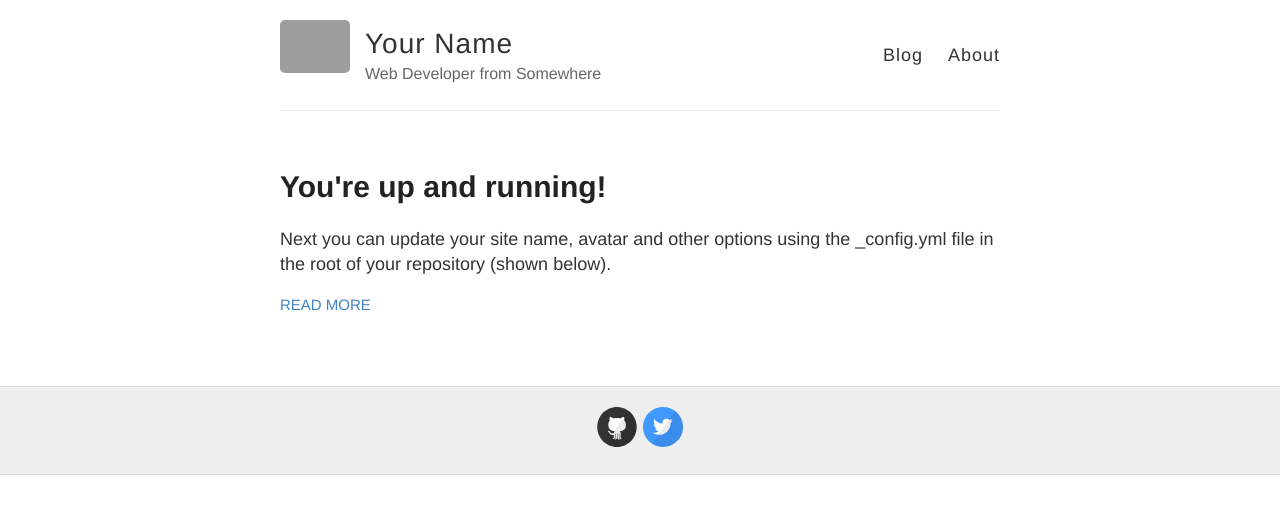
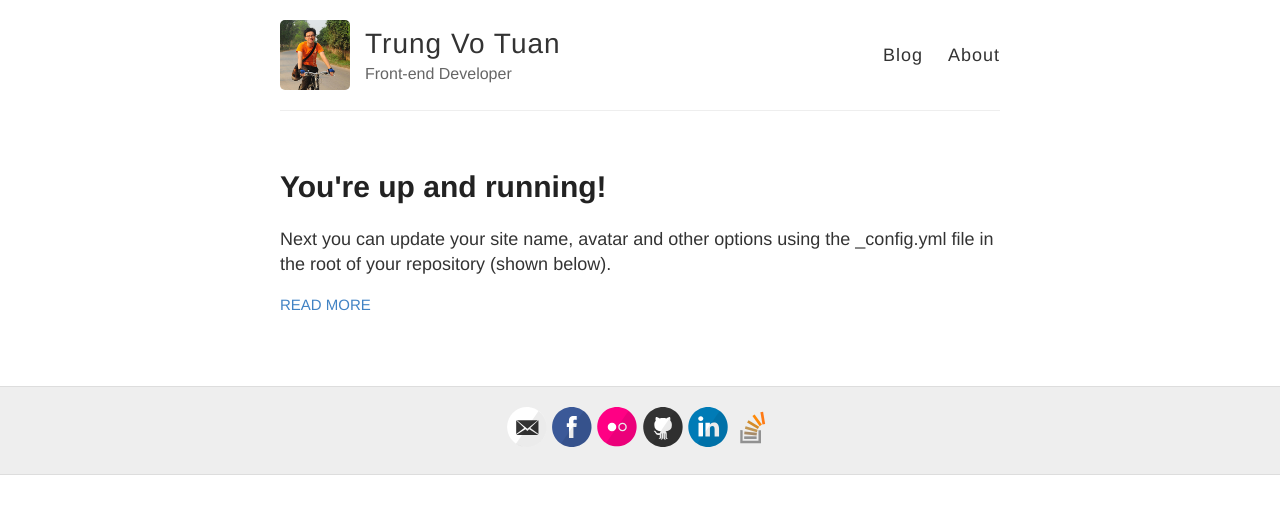
Before and after one commit to trungk18/trungk18.github.io, a Jekyll site: the page built from index.html, in a window 1280 px wide. Shown: the top 514 px of the page. Built offline with Jekyll 4.4.1, drawn with Linux system fonts in a browser that asks for light colours; some of the changed lines change nothing that is shown; grey boxes are pictures that could not be loaded.

Commit message:
Update profile

```diff
--- a/_config.yml
+++ b/_config.yml
@@ -3,13 +3,13 @@
 #
 
 # Name of your site (displayed in the header)
-name: Your Name
+name: Trung Vo Tuan
 
 # Short bio or description (displayed in the header)
-description: Web Developer from Somewhere
+description: Front-end Developer
 
 # URL of your avatar or profile pic (you could use your GitHub profile pic)
-avatar: https://raw.githubusercontent.com/barryclark/jekyll-now/master/images/jekyll-logo.png
+avatar: https://raw.githubusercontent.com/trungk18/trungk18.github.io/master/images/profile.png
 
 #
 # Flags below are optional
@@ -18,16 +18,16 @@ avatar: https://raw.githubusercontent.com/barryclark/jekyll-now/master/images/je
 # Includes an icon in the footer for each username you enter
 footer-links:
   dribbble:
-  email:
-  facebook:
-  flickr:
-  github: barryclark/jekyll-now
+  email: trungk18@gmail.com
+  facebook: trungk18
+  flickr: trungk18
+  github: trungk18
   instagram:
-  linkedin:
+  linkedin: trungk18
   pinterest:
   rss: # just type anything here for a working RSS icon
-  twitter: jekyllrb
-  stackoverflow: # your stackoverflow profile, e.g. "users/50476/bart-kiers"
+  twitter:
+  stackoverflow: users/3375906/trungk18
   youtube: # channel/<your_long_string> or user/<user-name>
   googleplus: # anything in your profile username that comes after plus.google.com/
 
@@ -37,11 +37,11 @@ footer-links:
 disqus:
 
 # Enter your Google Analytics web tracking code (e.g. UA-2110908-2) to activate tracking
-google_analytics:
+google_analytics: UA-80363801-1
 
 # Your website URL (e.g. http://barryclark.github.io or http://www.barryclark.co)
 # Used for Sitemap.xml and your RSS feed
-url:
+url: http://trungk18.github.io/
 
 # If you're hosting your site at a Project repository on GitHub pages
 # (http://yourusername.github.io/repository-name)
```
Also changed, not shown: images/profile.png (added), images/trungk18-2.png (added), images/trungk18.png (added).
